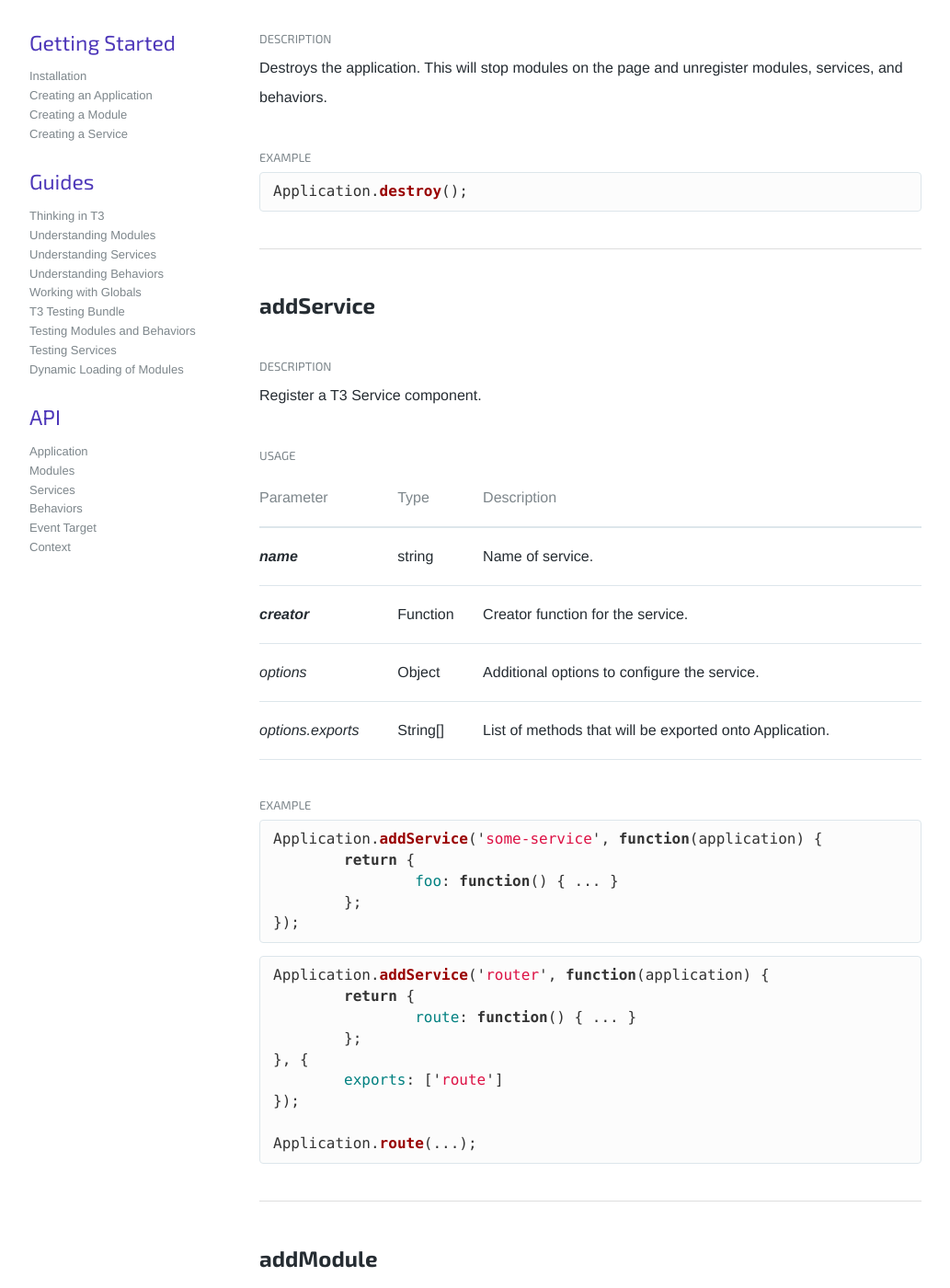
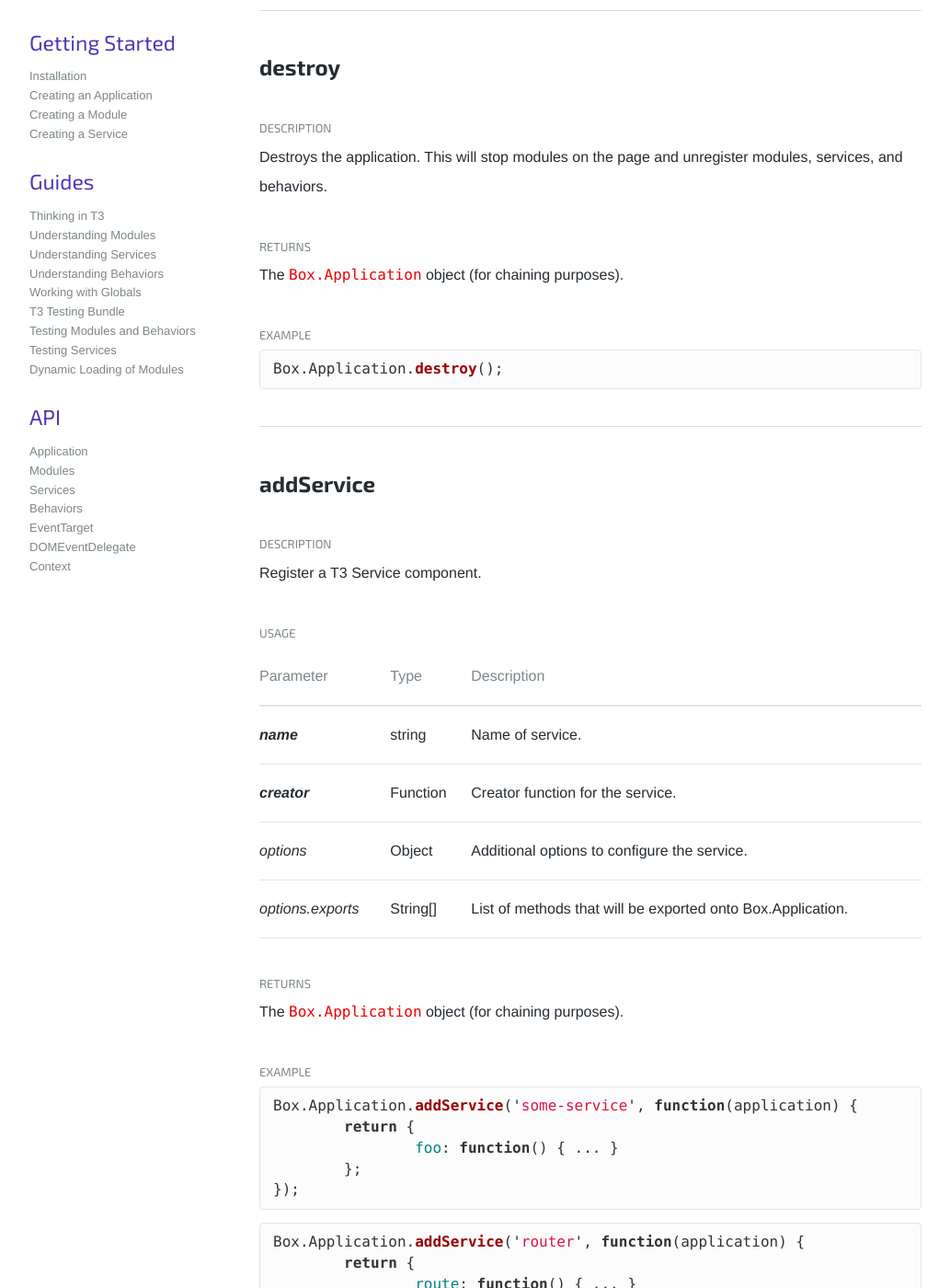
Before and after one commit to box/t3js, a Jekyll site: the page built from docs/api/application.md, in a window 1280 px wide and 1400 px high, scrolled down 1155 px. Shown: the whole window at 92% size, without its empty margins (123-1156 px from the left). Built offline with Jekyll 4.4.1, drawn with Linux system fonts in a browser that asks for light colours; Markdown is read by kramdown in place of the engine named in the settings; some of the changed text lies outside the part shown.

```diff
--- a/_data/docs_nav.yml
+++ b/_data/docs_nav.yml
@@ -44,6 +44,8 @@
   - id: behaviors
     title: Behaviors
   - id: event-target
-    title: Event Target
+    title: EventTarget
+  - id: dom-event-delegate
+    title: DOMEventDelegate
   - id: context
     title: Context
--- a/docs/api/application.md
+++ b/docs/api/application.md
@@ -36,13 +36,16 @@ Initializes the application. This will start modules on the page.
 	</tbody>
 </table>
 
+### Returns
+The `Box.Application` object (for chaining purposes).
+
 ### Example
 {% highlight javascript %}
-Application.init();
+Box.Application.init();
 {% endhighlight %}
 or
 {% highlight javascript %}
-Application.init({
+Box.Application.init({
 	debug: true,
 	foo: { ... },
 	bar: "baz"
@@ -56,9 +59,12 @@ Application.init({
 ### Description
 Destroys the application. This will stop modules on the page and unregister modules, services, and behaviors.
 
+### Returns
+The `Box.Application` object (for chaining purposes).
+
 ### Example
 {% highlight javascript %}
-Application.destroy();
+Box.Application.destroy();
 {% endhighlight %}
 
 <hr class="separator">
@@ -96,14 +102,17 @@ Register a T3 Service component.
 		<tr>
 			<td class="optional">options.exports</td>
 			<td>String[]</td>
-			<td>List of methods that will be exported onto Application.</td>
+			<td>List of methods that will be exported onto Box.Application.</td>
 		</tr>
 	</tbody>
 </table>
 
+### Returns
+The `Box.Application` object (for chaining purposes).
+
 ### Example
 {% highlight javascript %}
-Application.addService('some-service', function(application) {
+Box.Application.addService('some-service', function(application) {
 	return {
 		foo: function() { ... }
 	};
@@ -112,7 +121,7 @@ Application.addService('some-service', function(application) {
 
 
 {% highlight javascript %}
-Application.addService('router', function(application) {
+Box.Application.addService('router', function(application) {
 	return {
 		route: function() { ... }
 	};
@@ -120,7 +129,7 @@ Application.addService('router', function(application) {
 	exports: ['route']
 });
 
-Application.route(...);
+Box.Application.route(...);
 {% endhighlight %}
 
 <hr class="separator">
@@ -153,9 +162,12 @@ Register a T3 Module component.
 	</tbody>
 </table>
 
+### Returns
+The `Box.Application` object (for chaining purposes).
+
 ### Example
 {% highlight javascript %}
-Application.addModule('some-module', function(context) {
+Box.Application.addModule('some-module', function(context) {
 	return {
 		init: function() { ... },
 		destroy: function() { ... }
@@ -169,6 +181,7 @@ Application.addModule('some-module', function(context) {
 ## addBehavior
 ### Description
 Register a T3 Behavior component.
+
 
 ### Usage
 <table class="table table-striped">
@@ -193,9 +206,12 @@ Register a T3 Behavior component.
 	</tbody>
 </table>
 
+### Returns
+The `Box.Application` object (for chaining purposes).
+
 ### Example
 {% highlight javascript %}
-Application.addBehavior('some-behavior', function(context) {
+Box.Application.addBehavior('some-behavior', function(context) {
 	return {
 		init: function() { ... },
 		destroy: function() { ... }
@@ -262,7 +278,7 @@ The global variable if it exists or null.
 
 ### Example
 {% highlight javascript %}
-var navigator = Application.getGlobal('navigator');
+var navigator = Box.Application.getGlobal('navigator');
 console.log(navigator.userAgent);
 {% endhighlight %}
 
@@ -297,11 +313,11 @@ Object.
 
 ### Example
 {% highlight javascript %}
-Application.init({
+Box.Application.init({
 	username: 'bob'
 });
 
-console.log(Application.getGlobalConfig('username')); // Outputs "bob"
+console.log(Box.Application.getGlobalConfig('username')); // Outputs "bob"
 {% endhighlight %}
 
 
@@ -352,13 +368,13 @@ Object.
 var moduleEl = document.getElementById('mod-test-module');
 
 // outputs {"foo": "bar"}
-console.log(Application.getModuleConfig(moduleEl));
+console.log(Box.Application.getModuleConfig(moduleEl));
 
 // outputs "bar"
-console.log(Application.getModuleConfig(moduleEl, 'foo'));
+console.log(Box.Application.getModuleConfig(moduleEl, 'foo'));
 
 // outputs null
-console.log(Application.getModuleConfig(moduleEl, 'baz'));
+console.log(Box.Application.getModuleConfig(moduleEl, 'baz'));
 {% endhighlight %}
 
 <hr class="separator">
@@ -386,6 +402,9 @@ Begins the lifecycle of a module (registers and binds listeners).
 	</tbody>
 </table>
 
+### Returns
+The `Box.Application` object (for chaining purposes).
+
 ### Example
 {% highlight html %}
 <div id="mod-test-module" data-module="test-module">
@@ -396,7 +415,7 @@ Begins the lifecycle of a module (registers and binds listeners).
 {% highlight javascript %}
 var moduleEl = document.getElementById('mod-test-module');
 
-Application.start(moduleEl);
+Box.Application.start(moduleEl);
 {% endhighlight %}
 
 <hr class="separator">
@@ -424,6 +443,9 @@ Starts all modules contained within an element.
 	</tbody>
 </table>
 
+### Returns
+The `Box.Application` object (for chaining purposes).
+
 ### Example
 {% highlight html %}
 <div id="content">
@@ -439,7 +461,7 @@ Starts all modules contained within an element.
 {% highlight javascript %}
 var contentEl = document.getElementById('content');
 
-Application.startAll(contentEl); // starts both modules
+Box.Application.startAll(contentEl); // starts both modules
 {% endhighlight %}
 
 <hr class="separator">
@@ -467,6 +489,9 @@ Ends the lifecycle of a module (unregisters and unbinds listeners).
 	</tbody>
 </table>
 
+### Returns
+The `Box.Application` object (for chaining purposes).
+
 ### Example
 {% highlight html %}
 <div id="mod-test-module" data-module="test-module">
@@ -477,7 +502,7 @@ Ends the lifecycle of a module (unregisters and unbinds listeners).
 {% highlight javascript %}
 var moduleEl = document.getElementById('mod-test-module');
 
-Application.stop(moduleEl);
+Box.Application.stop(moduleEl);
 {% endhighlight %}
 
 <hr class="separator">
@@ -505,6 +530,9 @@ Stops all modules contained within an element.
 	</tbody>
 </table>
 
+### Returns
+The `Box.Application` object (for chaining purposes).
+
 ### Example
 {% highlight html %}
 <div id="content">
@@ -520,7 +548,7 @@ Stops all modules contained within an element.
 {% highlight javascript %}
 var contentEl = document.getElementById('content');
 
-Application.stopAll(contentEl); // stop both modules
+Box.Application.stopAll(contentEl); // stop both modules
 {% endhighlight %}
 
 <hr class="separator">
@@ -562,11 +590,11 @@ Returns true if module is started. False, otherwise.
 {% highlight javascript %}
 var moduleEl = document.getElementById('mod-test-module');
 
-console.log(Application.isStarted(moduleEl)); // Returns false
+console.log(Box.Application.isStarted(moduleEl)); // Returns false
 
-Application.start(moduleEl);
+Box.Application.start(moduleEl);
 
-console.log(Application.isStarted(moduleEl)); // Returns true
+console.log(Box.Application.isStarted(moduleEl)); // Returns true
 {% endhighlight %}
 
 <hr class="separator">
@@ -599,6 +627,9 @@ Broadcasts a message to all registered listeners
 	</tbody>
 </table>
 
+### Returns
+The `Box.Application` object (for chaining purposes).
+
 ### Example
 {% highlight html %}
 <div id="mod-test-module" data-module="test-module">
@@ -607,11 +638,11 @@ Broadcasts a message to all registered listeners
 {% endhighlight %}
 
 {% highlight javascript %}
-Application.broadcast('some-message');
+Box.Application.broadcast('some-message');
 {% endhighlight %}
 
 {% highlight javascript %}
-Application.broadcast('statechanged', {
+Box.Application.broadcast('statechanged', {
 	foo: 'search',
 	bar: 'home'
 });
@@ -643,7 +674,7 @@ Signals that an error has occurred. If in debug mode, an error is thrown. Otherw
 
 ### Example
 {% highlight javascript %}
-Application.reportError(new Error('Invalid User ID'));
+Box.Application.reportError(new Error('Invalid User ID'));
 {% endhighlight %}
 
 <hr class="separator">
```
Also changed, not shown: docs/api/dom-event-delegate.md (added, +53 -0 lines).
